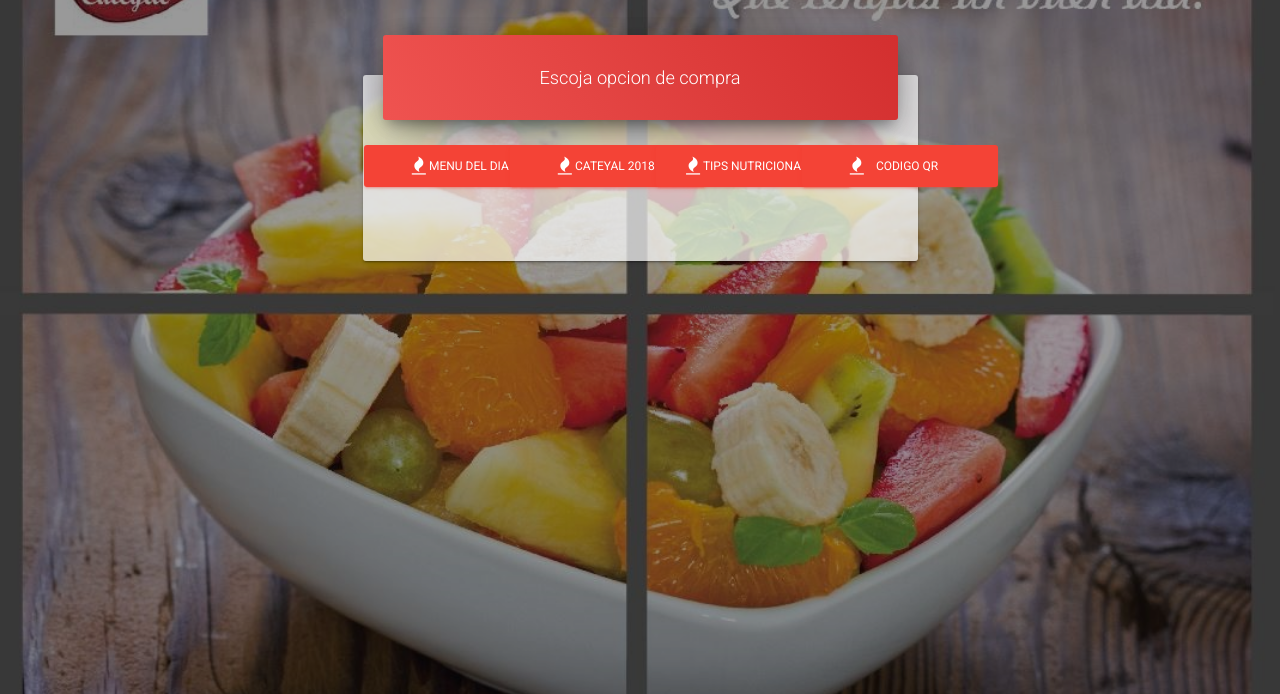
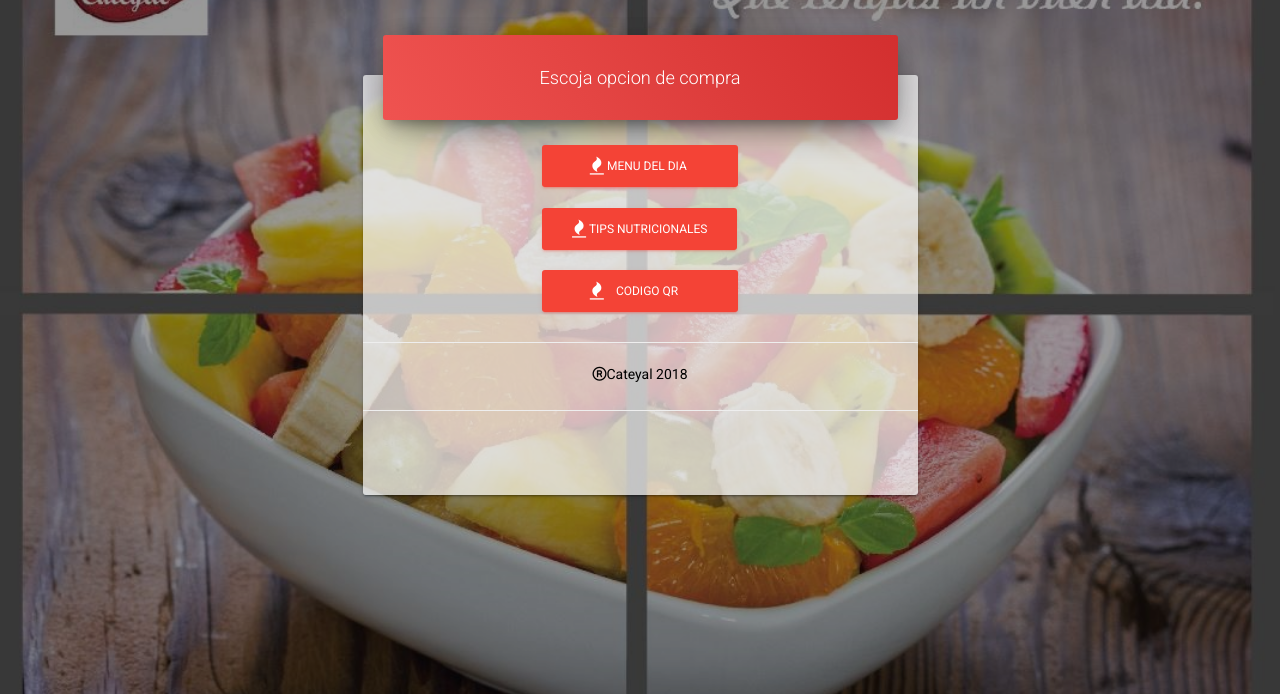
Before and after one commit to practisis/cateyal3, a plain HTML site: page www/pagina1.html in a window 1280 px wide. Shown: the part 106-800 px from the top of the page. Drawn offline with Linux system fonts and the light colour scheme; no server answers.

Commit message:
Update pagina1.html

```diff
--- a/www/pagina1.html
+++ b/www/pagina1.html
@@ -49,7 +49,7 @@
 	<script src="js/scripts.js"></script>
 </head>
 
-<body class="signup-page" onload="setupqr()" style="background-image: url('assets/img/city.JPG'); background-size: cover; background-position: top center;">
+<body class="signup-page" onload="setupqr()" style="background-image: url('assets/img/city.jpg'); background-size: cover; background-position: top center;">
 	<nav class="navbar navbar-transparent navbar-absolute">
     	<div class="container">
         	<!-- Brand and toggle get grouped for better mobile display -->
@@ -63,10 +63,7 @@
         		<a class="navbar-brand" href="javascript:void();">
 					<!--<img src = 'http://ticketfacil.ec/ticket2/gfx/logo.png' style = 'width:100px;'/>-->
 					<!--<i class="material-icons" style="color:#9c27b0;">&#xE84F;</i>Cateyal-->
-					<label style="padding-top: 5px;padding-bottom:5px;padding-left: 5px;padding-right: 5px;border: 2px solid #fff">
-						<img src="assets/img/logoC.png" style="width:100px;">
-					</label>
-
+					<img src="assets/img/logoC.png" style="width:100px;">
 				</a>
         	</div>
 
@@ -77,7 +74,7 @@
 
                     <li class="active all" id="2">
                        <!-- <a href="http://demos.creative-tim.com/material-dashboard-pro/examples/pages/login.html">-->
-                        <a name="enlace" href = 'index.html'>
+                        <a name="enlace" onclick = 'salir()' >
                             <i class="material-icons" style="color:#9c27b0;"></i> Salir
                         </a>
                     </li>
@@ -117,7 +114,7 @@
 
 								<div class = 'row'>
 
-									<div class = 'col-md-3'>
+									<div class = 'col-md-12'>
 										<center>
 											<button onclick = "$('#modal1').modal('show') , $('#modal2').modal('hide') , $('#modal3').modal('hide') , $('#modal4').modal('hide') , menu()"class="btn btn-danger botones_" data-toggle="modal" data-target="#myModal">
 												&nbsp;&nbsp;&nbsp;&nbsp;&nbsp;&nbsp;<i class="fa fa-fire" aria-hidden="true"></i>  Menu del dia
@@ -126,16 +123,8 @@
 										</center>
 									</div>
 
-									<div class = 'col-md-3'>
-										<center>
-											<button id = 'boton_base' onclick = "$('#modal1').modal('hide') , $('#modal2').modal('hide') , $('#modal3').modal('hide') , $('#modal4').modal('show') , telefonos()"class="btn btn-danger botones_" data-toggle="modal" data-target="#myModal">
-												&nbsp;&nbsp;&nbsp;&nbsp;&nbsp;&nbsp;<i class="fa fa-fire" aria-hidden="true"></i> Cateyal 2018
-												<div class="ripple-container"></div>&nbsp;&nbsp;&nbsp;&nbsp;&nbsp;&nbsp;
-											</button>
-										</center>
-									</div>
 
-									<div class = 'col-md-3'>
+									<div class = 'col-md-12'>
 										<center>
 											<button id = 'boton_base' onclick = "$('#modal1').modal('hide') , $('#modal2').modal('hide') , $('#modal3').modal('show') , $('#modal4').modal('hide') , tips()"class="btn btn-danger botones_" data-toggle="modal" data-target="#myModal">
 												<i class="fa fa-fire" aria-hidden="true"></i>  Tips Nutricionales
@@ -144,7 +133,7 @@
 										</center>
 									</div>
 
-									<div class = 'col-md-3'>
+									<div class = 'col-md-12'>
 
 										<center>
 											<button onclick = "$('#modal1').modal('hide') , $('#modal2').modal('show') , $('#modal3').modal('hide') , $('#modal4').modal('hide') , doqr()" class="btn btn-danger botones_" data-toggle="modal" data-target="#myModal">
@@ -153,7 +142,15 @@
 											</button>
 										</center>
 									</div>
-
+									<div class = 'col-md-12' id = 'cateyalLink' >
+										<hr>
+										<center onclick = "$('#modal1').modal('hide') , $('#modal2').modal('hide') , $('#modal3').modal('hide') , $('#modal4').modal('show') , telefonos()">
+											<label style = 'cursor:pointer;color:#000;'>
+												<i class="fa fa-registered" aria-hidden="true"></i>Cateyal 2018
+											</label>
+										</center>
+										<hr>
+									</div>
 								</div>
 								<br><br><br>
 
@@ -167,6 +164,9 @@
 
     </div>
 <style>
+		#cateyalLink:hover{
+			color:#ef5350;
+		}
 		.table>thead>tr>th, .table>tbody>tr>th, .table>tfoot>tr>th, .table>thead>tr>td, .table>tbody>tr>td, .table>tfoot>tr>td {
 			padding: 8px;
 			line-height: 1.42857143;
@@ -503,5 +503,12 @@
 		var cedula = parametroURL('cedula');
 		<!-- alert(cedula) -->
 		$('#text').val(cedula)
+
+		localStorage.setItem("cedula", cedula);
+
+		function salir(){
+			localStorage.setItem("cedula", 'null');
+			window.location = 'index.html';
+		}
 	</script>
 </html>
```
